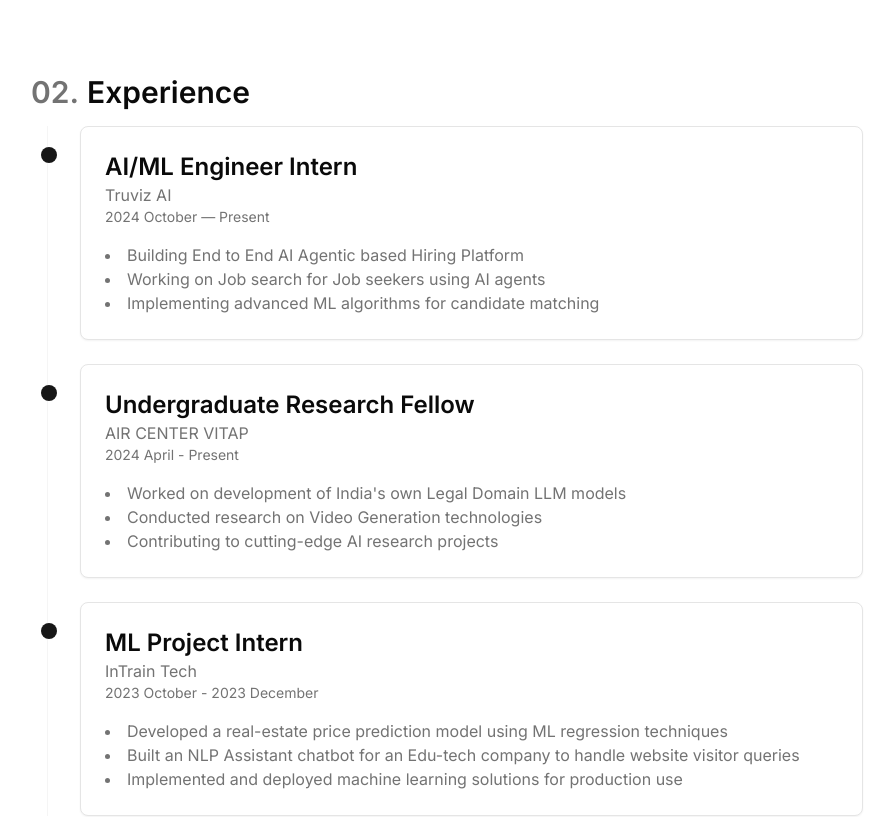
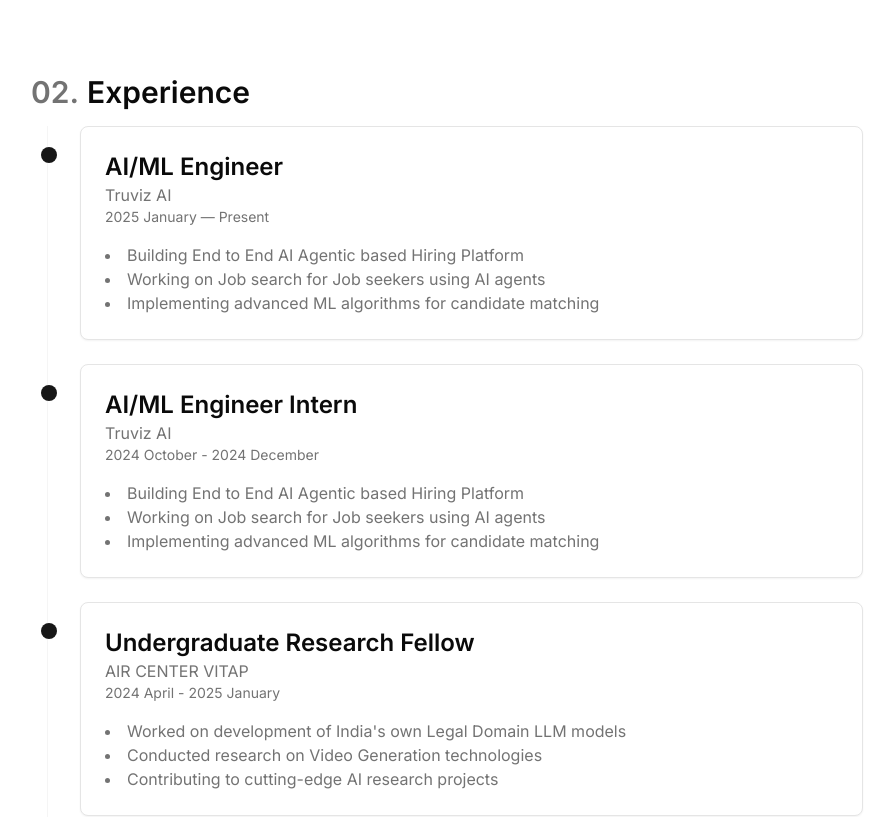
Before and after one commit to AjayK47/Portfolio-2, a Next.js app: page / in a window 1280 px wide. Shown: the part 780-1597 px from the top of the page, without its empty margins (193-1087 px from the left). Built offline with nearby package versions, Linux system fonts and the light colour scheme.

Commit message:
Update experience section

```diff
--- a/app/page.tsx
+++ b/app/page.tsx
@@ -61,9 +61,19 @@ export default function Home() {
         <div className="relative border-l border-muted pl-8 ml-4">
           {[
             {
+              title: "AI/ML Engineer",
+              company: "Truviz AI",
+              date: "2025 January — Present",
+              description: [
+                "Building End to End AI Agentic based Hiring Platform",
+                "Working on Job search for Job seekers using AI agents",
+                "Implementing advanced ML algorithms for candidate matching"
+              ]
+            },
+            {
               title: "AI/ML Engineer Intern",
               company: "Truviz AI",
-              date: "2024 October — Present",
+              date: "2024 October - 2024 December",
               description: [
                 "Building End to End AI Agentic based Hiring Platform",
                 "Working on Job search for Job seekers using AI agents",
@@ -73,7 +83,7 @@ export default function Home() {
             {
               title: "Undergraduate Research Fellow",
               company: "AIR CENTER VITAP",
-              date: "2024 April - Present",
+              date: "2024 April - 2025 January",
               description: [
                 "Worked on development of India's own Legal Domain LLM models",
                 "Conducted research on Video Generation technologies",
```
